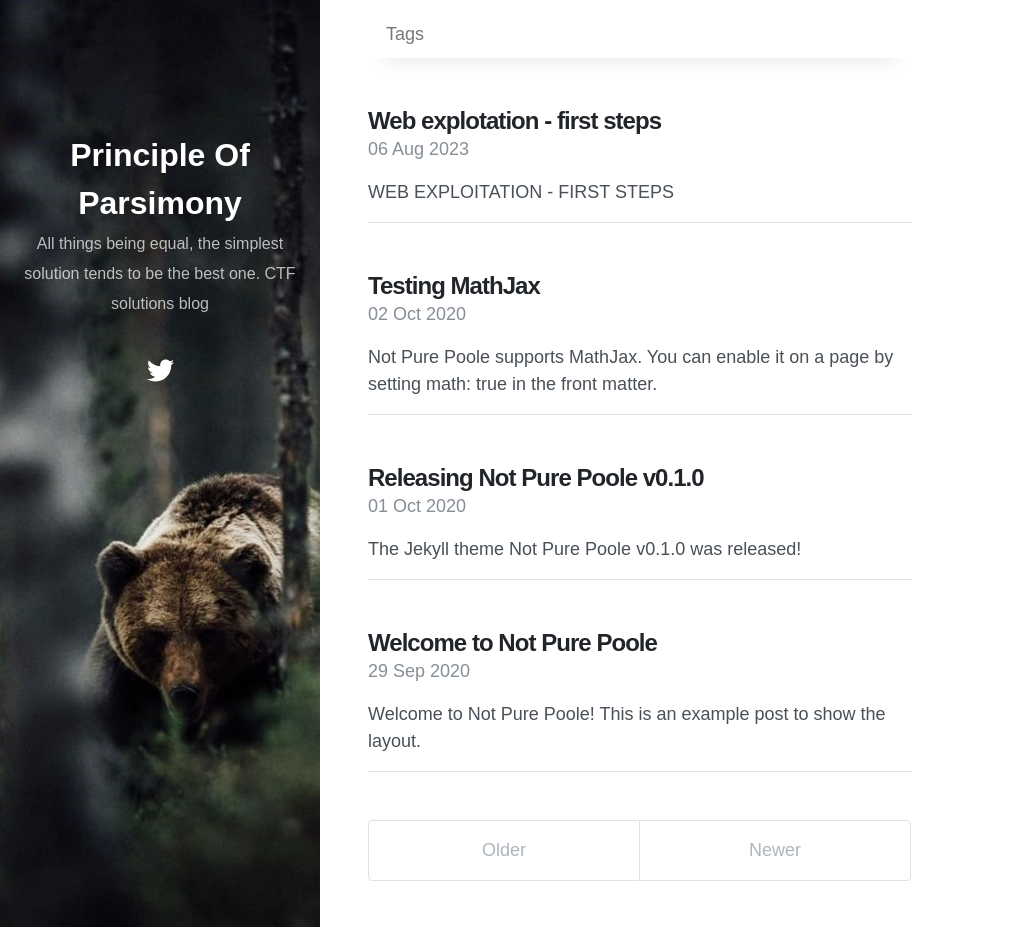
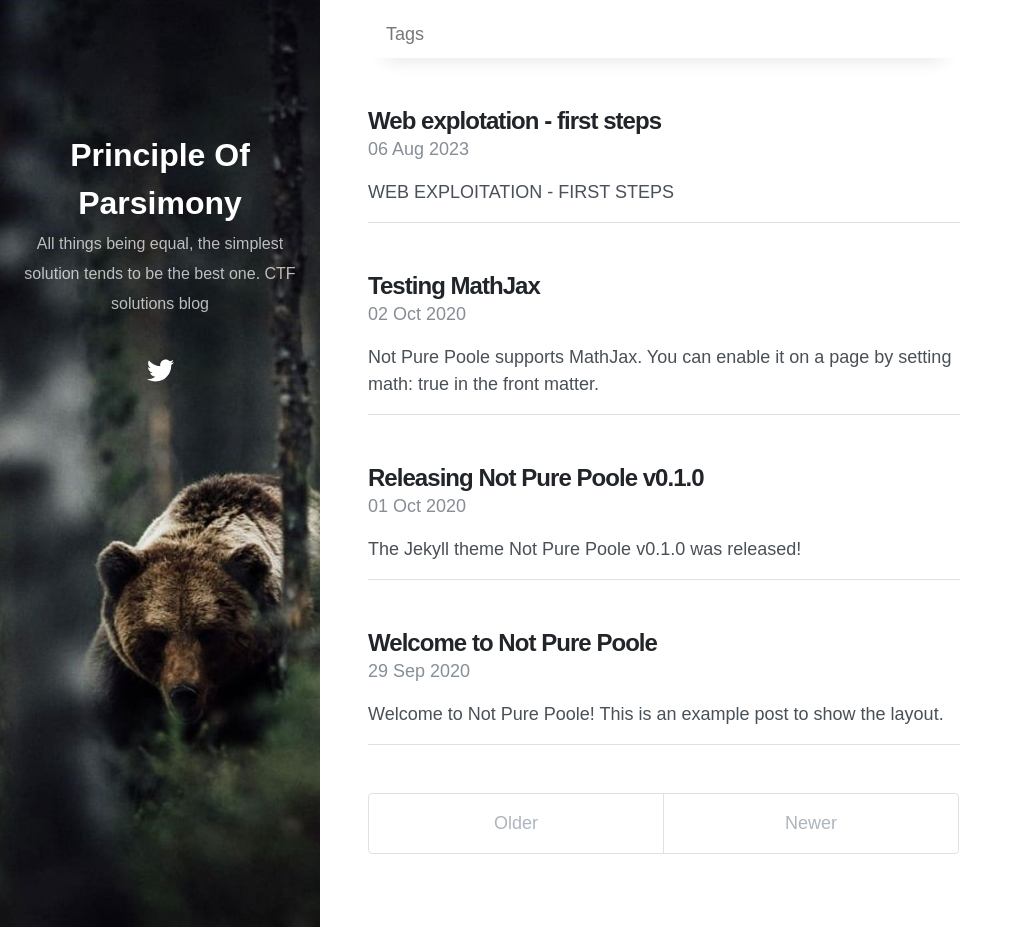
Before and after one commit to InfoSecGopNik/CTF, a Jekyll site: the page built from index.html, in a window 1280 px wide and 927 px high. Shown: the whole window, without its empty margins (0-1023 px from the left). Built offline with Jekyll 4.4.1, drawn with Linux system fonts in a browser that asks for light colours; nearby versions of some CDN libraries; the list of posts is cut into pages by our own code.

Commit message:
Update _layout.scss

```diff
--- a/_sass/_layout.scss
+++ b/_sass/_layout.scss
@@ -37,7 +37,7 @@ footer {
   .content {
     padding-top: var(--spacer-3);
     padding-left: var(--spacer-3);
-    padding-right: var(--spacer-3);
+    padding-right: var(--spacer-1);
     margin-left: 25%;
   }
 
```
